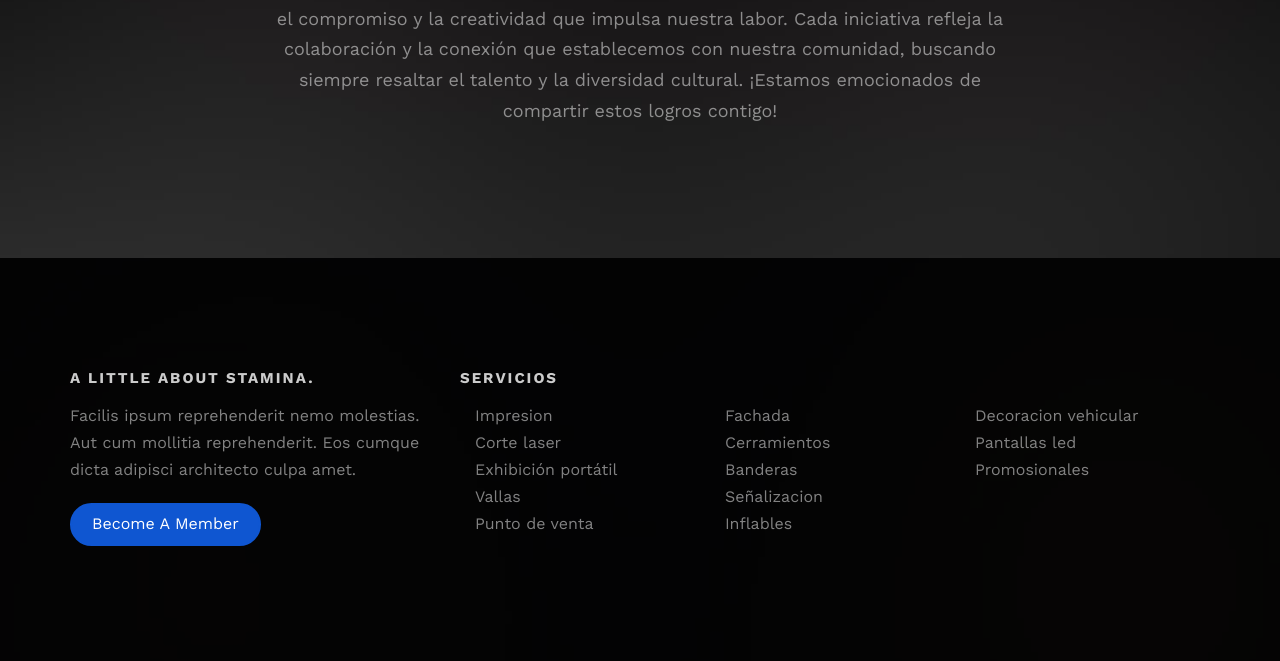
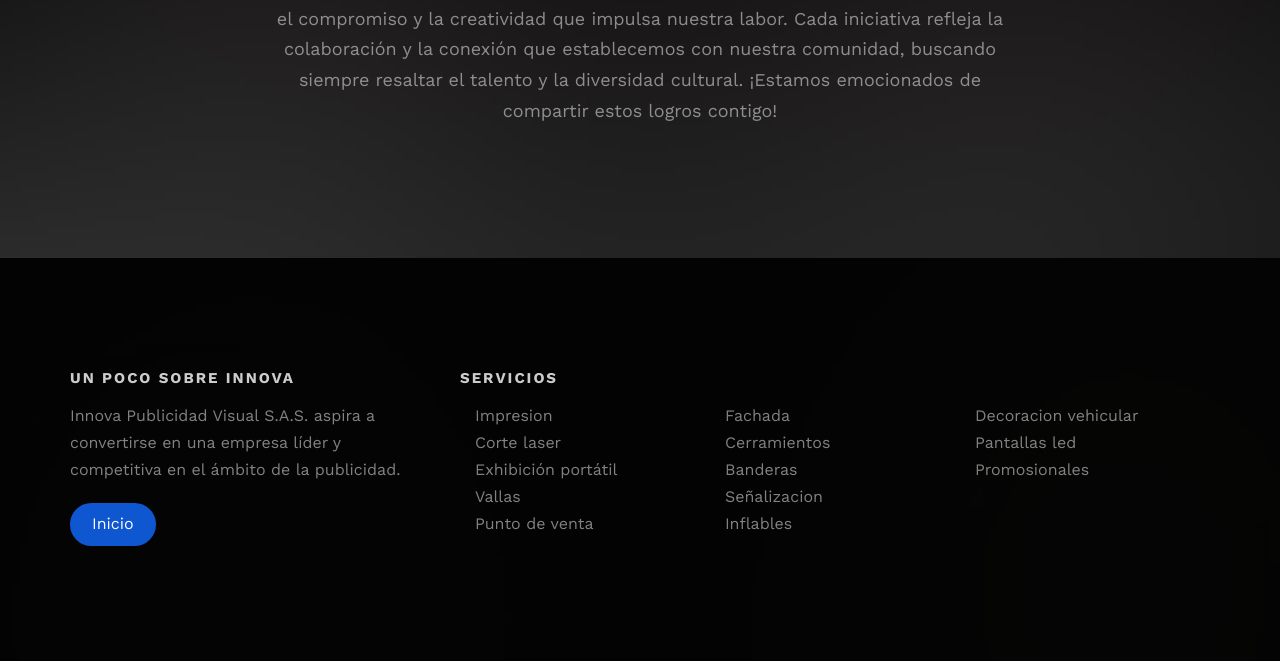
Before and after one commit to Ssergio9/prueba_innova, a plain HTML site: page gallery.html in a window 1280 px wide. Shown: the part 2163-2824 px from the top of the page. Drawn offline with nearby package versions, Linux system fonts and the light colour scheme; files whose address does not match are found by name.

Commit message:
Version 1.0.1

```diff
--- a/css/flipbook/css-flipbook.css
+++ b/css/flipbook/css-flipbook.css
@@ -143,7 +143,7 @@
 @media (max-width: 500px) {
     #flipbook {
         margin-top: 0;
-        width: 450px;
+        width: 400px;
         left: 10px;
     }
 
--- a/css/style.css
+++ b/css/style.css
@@ -436,6 +436,7 @@
   .fh5co-cover .display-t,
   .fh5co-cover .display-tc {
     height: 400px;
+    margin-top: 60px;
   }
 }
 
--- a/gallery.html
+++ b/gallery.html
@@ -240,10 +240,11 @@
 			<div class="container">
 				<div class="row row-pb-md">
 					<div class="col-md-4 fh5co-widget">
-						<h3>A Little About Stamina.</h3>
-						<p>Facilis ipsum reprehenderit nemo molestias. Aut cum mollitia reprehenderit. Eos cumque dicta
-							adipisci architecto culpa amet.</p>
-						<p><a class="btn btn-primary" href="#">Become A Member</a></p>
+						<h3>Un poco sobre INNOVA</h3>
+						<p>
+							Innova Publicidad Visual S.A.S. aspira a convertirse en una empresa líder y competitiva en
+							el ámbito de la publicidad.</p>
+						<p><a class="btn btn-primary" href="index.html">Inicio</a></p>
 					</div>
 					<div class="col-md-8">
 						<h3>Servicios</h3>
```
Also changed, not shown: clients/constrution.html (+7 -6 lines).
